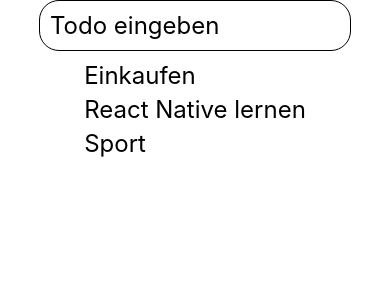
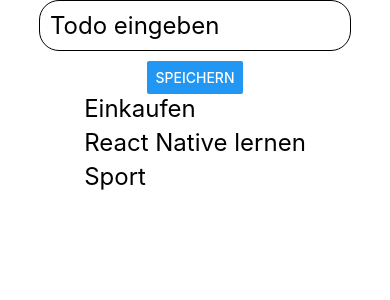
Before and after one commit to behrends/TodosRN, a React Native app: screen / in a window 390 px wide. Shown: the top 300 px of the page. Built offline with nearby package versions, Linux system fonts and the light colour scheme.

Commit message:
Button für neues Todo (in Fragment)

```diff
--- a/components/NewTodo.js
+++ b/components/NewTodo.js
@@ -1,8 +1,11 @@
-import { StyleSheet, TextInput } from 'react-native';
+import { Button, StyleSheet, TextInput } from 'react-native';
 
 export default function NewTodo() {
   return (
-    <TextInput style={styles.input} placeholder="Todo eingeben" />
+    <>
+      <TextInput style={styles.input} placeholder="Todo eingeben" />
+      <Button title="Speichern" />
+    </>
   );
 }
 
```
